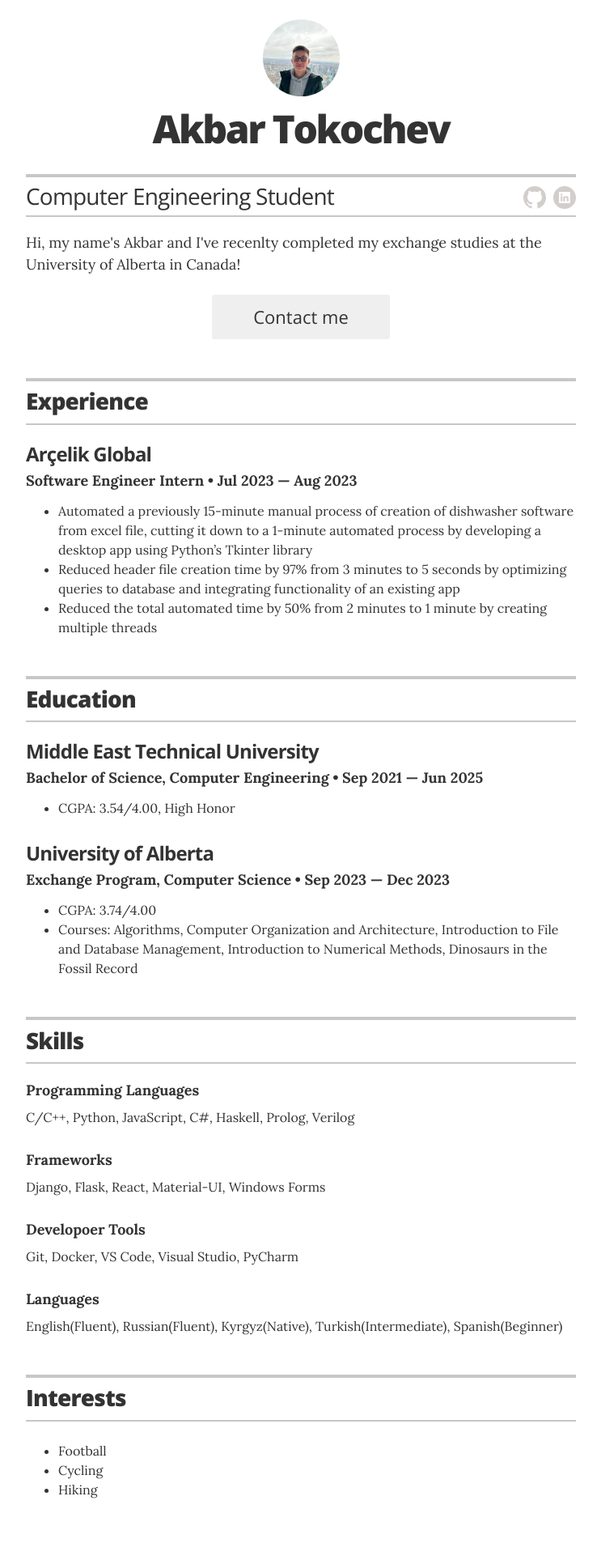
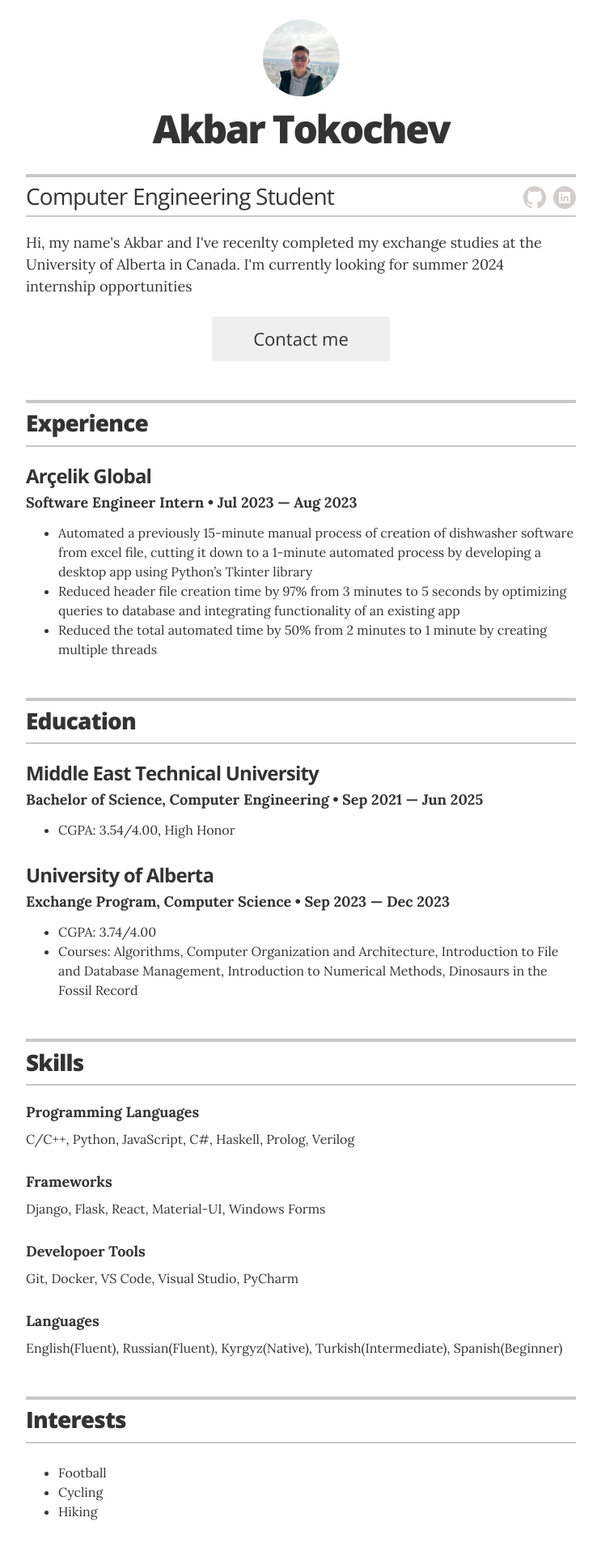
Before and after one commit to Akbro23/akbro23.github.io, a Jekyll site: the page built from index.html, in a window 1280 px wide. Shown: the whole page at 81% size, without its empty margins (268-1011 px from the left). Built offline with Jekyll 4.4.1, drawn with Linux system fonts in a browser that asks for light colours; before the commit the page ends 1900 px from its top, so only the background shows below that.

Commit message:
Update intro

```diff
--- a/_config.yml
+++ b/_config.yml
@@ -23,7 +23,7 @@
 resume_header_contact_info:     ""
 display_header_contact_info:    "false"
 
-resume_header_intro: "<p>Hi, my name's Akbar and I've recenlty completed my exchange studies at the University of Alberta in Canada!</p>"
+resume_header_intro: "<p>Hi, my name's Akbar and I've recenlty completed my exchange studies at the University of Alberta in Canada. I'm currently looking for summer 2024 internship opportunities</p>"
 
 # use "yes" to display the email contact button,
 # "no" to display an "I'm not looking for work" message,
```
